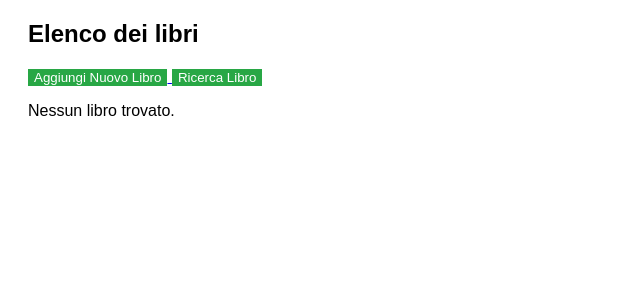
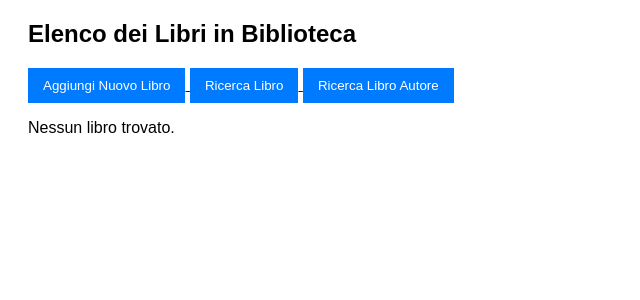
Before and after one commit to Pirraa/Biblioteca, a PHP site: page /libri.php in a window 1280 px wide. Shown: the part 74-374 px from the top of the page, without its empty margins (0-640 px from the left). Run offline with PHP 8.4, Linux system fonts and the light colour scheme; data that the repository does not hold is empty.

Commit message:
Update libri.php

```diff
--- a/progetto_biblioteca/libri.php
+++ b/progetto_biblioteca/libri.php
@@ -1,6 +1,6 @@
 <?php
 require_once("strumenti/connect.php"); // Connessione al DB
-include("strumenti/navbar.php");         // Navbar
+include("strumenti/navbar.php");       // Navbar
 ?>
 
 <!DOCTYPE html>
@@ -23,19 +23,20 @@ include("strumenti/navbar.php");         // Navbar
             background-color: #ddd;
         }
         button {
-            background-color: #28a745;
+            background-color: #007bff;
             color: white;
             border: none;
+            padding: 10px 15px;
             cursor: pointer;
         }
         button:hover {
-            background-color: #218838;
+            background-color: #0056b3;
         }
     </style>
 </head>
 <body>
 
-<h2>Elenco dei libri</h2>
+<h2>Elenco dei Libri in Biblioteca</h2>
 
 <a href="nuovo_libro.php">
     <button>Aggiungi Nuovo Libro</button>
@@ -45,30 +46,25 @@ include("strumenti/navbar.php");         // Navbar
     <button>Ricerca Libro</button>
 </a>
 
+<a href="libri_autore.php">
+    <button>Ricerca Libro Autore</button>
+</a>
 
 <?php
-// Query per ottenere tutti i libri con i nuovi campi
-$query = "SELECT id_libro, ISBN, titolo, anno_pubblicazione, succursale, lingua FROM Biblioteca.Libro";
+// Query per ottenere tutti i libri
+$query = "SELECT titolo, ISBN, anno_pubblicazione, succursale, lingua FROM Biblioteca.Libro";
 
 $result = mysqli_query($link, $query);
 
 // Verifica se ci sono risultati
 if (mysqli_num_rows($result) > 0) {
     echo "<table>";
-    echo "<tr>
-            <th>ID Libro</th>
-            <th>ISBN</th>
-            <th>Titolo</th>
-            <th>Anno Pubblicazione</th>
-            <th>Succursale</th>
-            <th>Lingua</th>
-          </tr>";
+    echo "<tr><th>Titolo</th><th>ISBN</th><th>Anno Pubblicazione</th><th>Succursale</th><th>Lingua</th></tr>";
 
     while ($row = mysqli_fetch_assoc($result)) {
         echo "<tr>";
-        echo "<td>" . htmlspecialchars($row["id_libro"]) . "</td>";
+        echo "<td>" . htmlspecialchars($row["titolo"]) . "</td>";
         echo "<td>" . htmlspecialchars($row["ISBN"]) . "</td>";
-        echo "<td>" . htmlspecialchars($row["titolo"]) . "</td>";
         echo "<td>" . htmlspecialchars($row["anno_pubblicazione"]) . "</td>";
         echo "<td>" . htmlspecialchars($row["succursale"]) . "</td>";
         echo "<td>" . htmlspecialchars($row["lingua"]) . "</td>";
```
